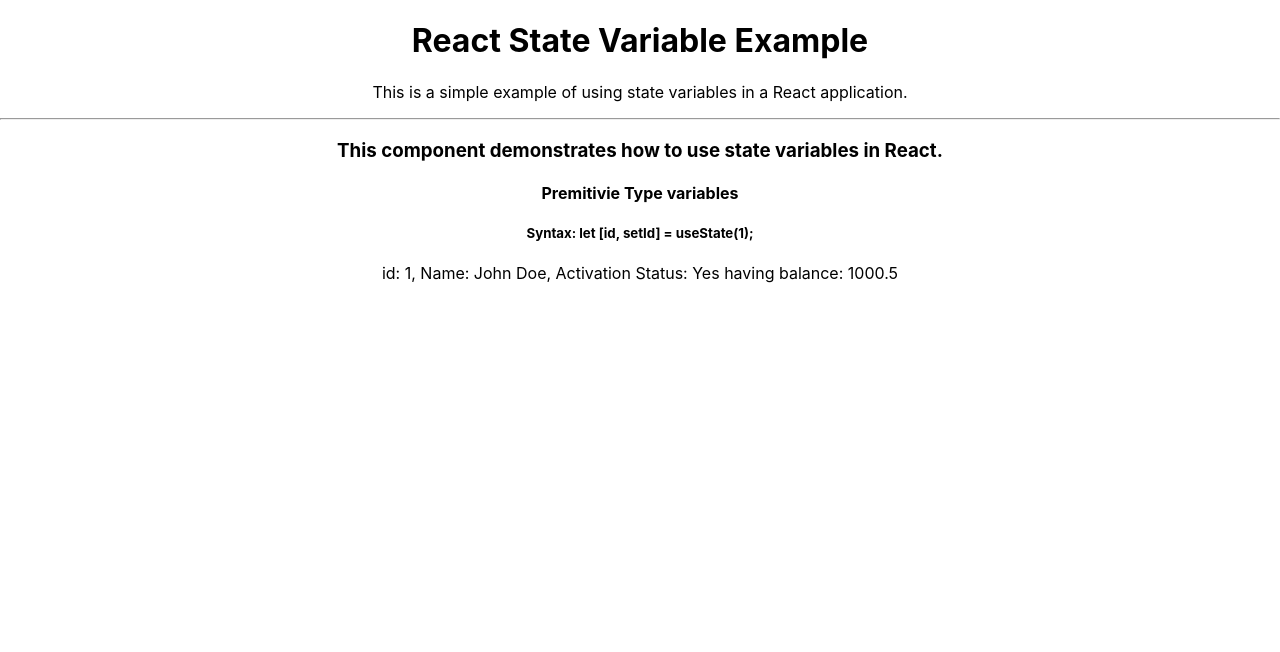
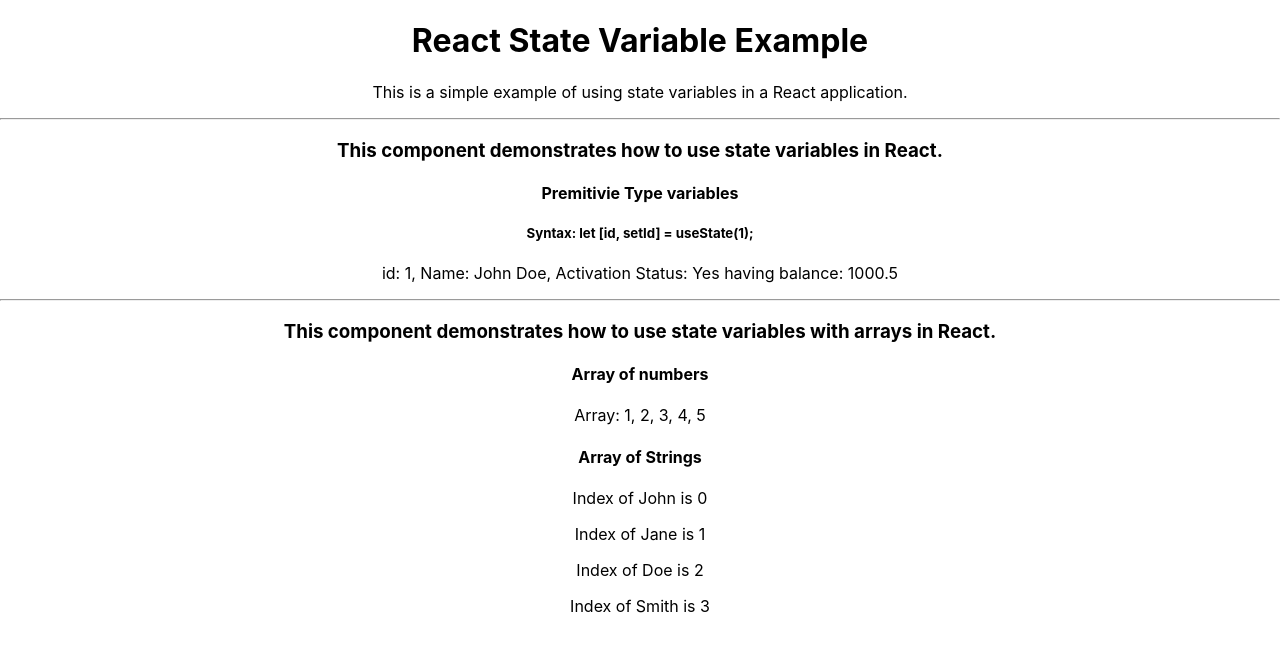
Before and after one commit to prashantsnehi/React_Tutorial-, a React (Create React App) app in the folder 3_react-state-variable/: page / in a window 1280 px wide. Shown: the top 652 px of the page. Built offline with nearby package versions, Linux system fonts and the light colour scheme.

Commit message:
array state variables

```diff
--- a/3_react-state-variable/src/App.js
+++ b/3_react-state-variable/src/App.js
@@ -1,3 +1,4 @@
+import ArrayStateComponent from './ArrayStateComponent';
 import './App.css';
 import StateComponent from './StateComponent';
 
@@ -8,7 +9,10 @@
       <p>This is a simple example of using state variables in a React application.</p>
       <hr />
       <StateComponent />
+      <hr />
+      <ArrayStateComponent />
     </div>
+
   );
 }
 
--- /dev/null
+++ b/3_react-state-variable/src/ArrayStateComponent.js
@@ -0,0 +1,21 @@
+import { useState } from 'react';
+
+let ArrayStateComponent = () => {
+    let [num, setNum] = useState([1, 2, 3, 4, 5]);
+    let [names, setNames] = useState(["John", "Jane", "Doe", "Smith"]);
+
+    return (
+        <div>
+            <h3>This component demonstrates how to use state variables with arrays in React.</h3>
+            <h4>Array of numbers</h4>
+            <p>Array: {num.join(', ')}</p>
+            <h4>Array of Strings</h4>
+            {
+                names.map((name, index) =>
+                    <p>Index of {name} is {index}</p>)
+            }
+        </div>
+    );
+}
+
+export default ArrayStateComponent;
```
